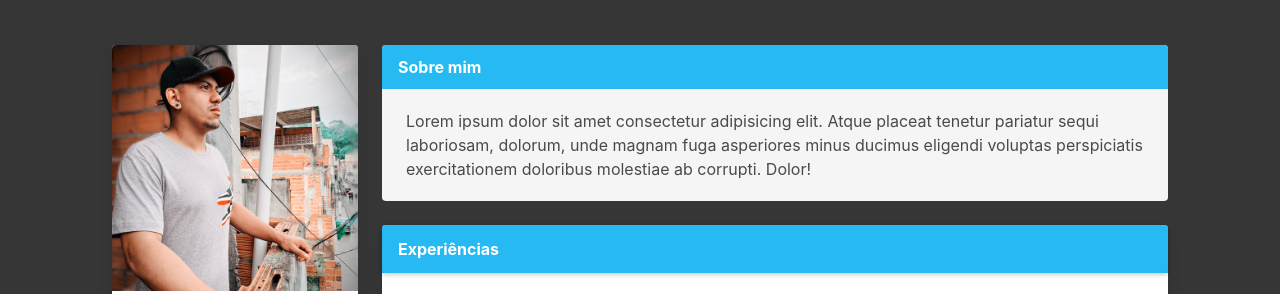
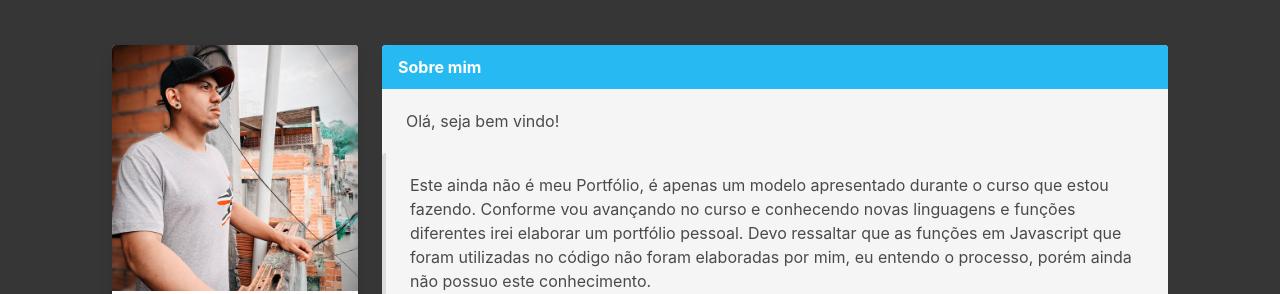
Before and after one commit to allsilva96/meu-portifolio, a plain HTML site: page index.html in a window 1280 px wide. Shown: the part 55-349 px from the top of the page. Drawn offline with nearby package versions, Linux system fonts and the light colour scheme.

Commit message:
Update index.html
Atualização da aba SOBRE.

```diff
--- a/index.html
+++ b/index.html
@@ -88,9 +88,12 @@
                             <p>Sobre mim</p>
                         </div>
                         <p class="message-body">
-                            Lorem ipsum dolor sit amet consectetur adipisicing elit. Atque placeat tenetur pariatur
-                            sequi laboriosam, dolorum, unde magnam fuga asperiores minus ducimus eligendi voluptas
-                            perspiciatis exercitationem doloribus molestiae ab corrupti. Dolor!
+                            Olá, seja bem vindo!
+                        </p>
+                        <p class="message-body">
+                            Este ainda não é meu Portfólio, é apenas um modelo apresentado durante o curso que estou fazendo. Conforme vou avançando no curso e
+                            conhecendo novas linguagens e funções diferentes irei elaborar um portfólio pessoal. Devo ressaltar que as funções em Javascript que
+                            foram utilizadas no código não foram elaboradas por mim, eu entendo o processo, porém ainda não possuo este conhecimento.
                         </p>
                     </article>
                     <!-- EXPERIÊCNIAS-->
```
